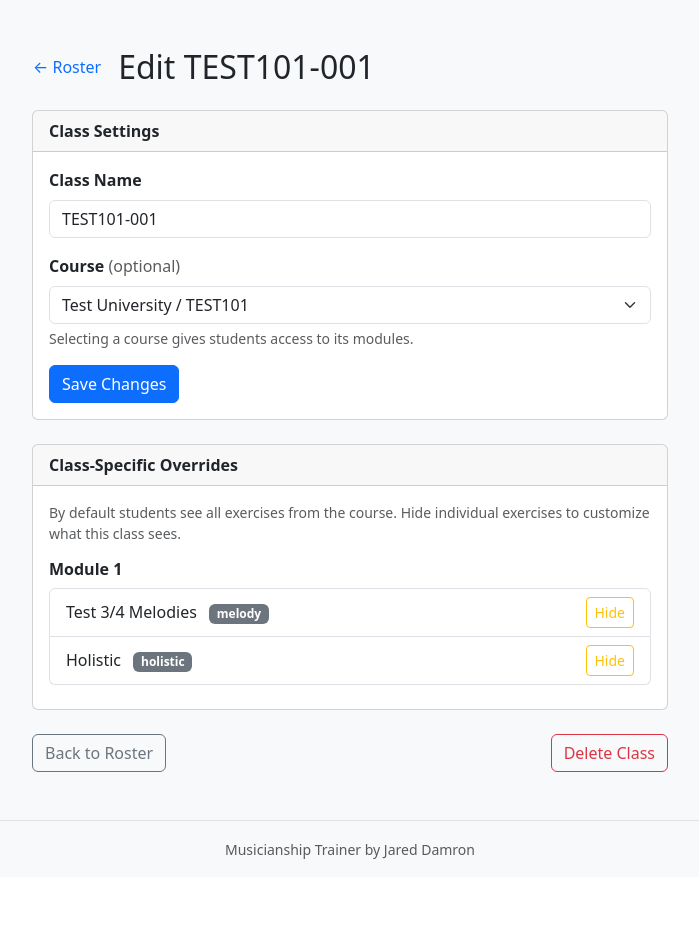
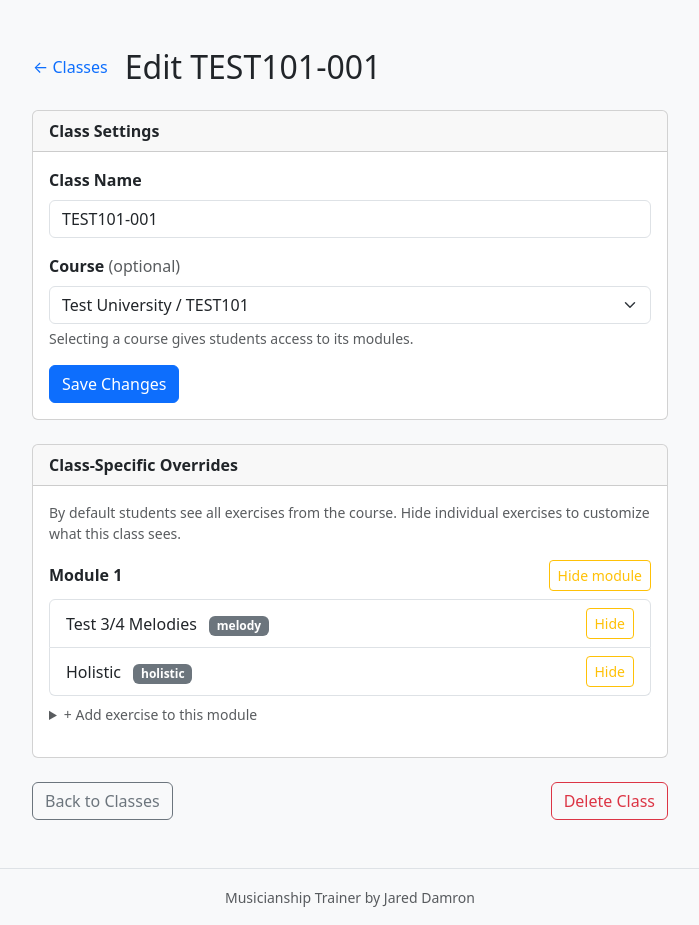
Before and after one commit to FakeBees/Musicianship-Website, a Flask app: page /teacher/class/3/edit in a window 1280 px wide. Shown: the part 56-981 px from the top of the page, without its empty margins (290-989 px from the left). Before the commit the page ends 915 px from the top, so only its background shows below. Run offline with Flask 3, Linux system fonts and the light colour scheme; a user stored in the database is signed in.

Commit message:
feat: teacher edit class — fix back buttons, hide/restore modules, add exercises

```diff
--- a/app.py
+++ b/app.py
@@ -2295,6 +2295,65 @@ def teacher_delete_override(class_id, cme_id):
     return redirect(url_for('teacher_edit_class', class_id=class_id))
 
 
+@app.route('/teacher/classes/<int:class_id>/modules/<int:module_id>/hide', methods=['POST'])
+@login_required
+@role_required('admin_teacher', 'admin')
+def teacher_hide_module(class_id, module_id):
+    klass = Class.query.get_or_404(class_id)
+    module = Module.query.get_or_404(module_id)
+    for ex in module.exercises:
+        exists = ClassModuleExercise.query.filter_by(
+            class_id=class_id, module_exercise_id=ex.id, action='hide'
+        ).first()
+        if not exists:
+            db.session.add(ClassModuleExercise(
+                class_id=class_id,
+                module_id=module_id,
+                module_exercise_id=ex.id,
+                action='hide'
+            ))
+    db.session.commit()
+    flash(f'Module "{module.name}" hidden for this class.', 'success')
+    return redirect(url_for('teacher_edit_class', class_id=class_id))
+
+
+@app.route('/teacher/classes/<int:class_id>/modules/<int:module_id>/restore', methods=['POST'])
+@login_required
+@role_required('admin_teacher', 'admin')
+def teacher_restore_module(class_id, module_id):
+    ClassModuleExercise.query.filter_by(
+        class_id=class_id, module_id=module_id, action='hide'
+    ).delete()
+    db.session.commit()
+    flash('Module restored.', 'success')
+    return redirect(url_for('teacher_edit_class', class_id=class_id))
+
+
+@app.route('/teacher/classes/<int:class_id>/module_exercises/add', methods=['POST'])
+@login_required
+@role_required('admin_teacher', 'admin')
+def teacher_add_module_exercise(class_id):
+    module_id = request.form.get('module_id', type=int)
+    exercise_type = request.form.get('exercise_type', '').strip()
+    exercise_id = request.form.get('exercise_id', type=int)
+    name = request.form.get('name', '').strip()
+    order = request.form.get('order', type=int) or 0
+    if not all([module_id, exercise_type, exercise_id]):
+        flash('All fields required.', 'danger')
+        return redirect(url_for('teacher_edit_class', class_id=class_id))
+    me = ModuleExercise(
+        module_id=module_id,
+        exercise_type=exercise_type,
+        exercise_id=exercise_id,
+        name=name or exercise_type,
+        order=order,
+    )
+    db.session.add(me)
+    db.session.commit()
+    flash(f'Exercise "{me.name}" added to module.', 'success')
+    return redirect(url_for('teacher_edit_class', class_id=class_id))
+
+
 @app.route('/teacher/join', methods=['POST'])
 @login_required
 def join_class():
--- a/templates/teacher/edit_class.html
+++ b/templates/teacher/edit_class.html
@@ -3,7 +3,7 @@
 {% block content %}
 <div class="container py-4" style="max-width:660px">
   <div class="d-flex align-items-center gap-3 mb-4">
-    <a href="{{ url_for('teacher_class_detail', class_id=cls.id) }}" class="btn btn-link p-0 text-decoration-none">← Roster</a>
+    <a href="{{ url_for('teacher_dashboard') }}" class="btn btn-link p-0 text-decoration-none">← Classes</a>
     <h2 class="mb-0">Edit {{ cls.name }}</h2>
   </div>
 
@@ -48,7 +48,19 @@
       {% else %}
         <p class="text-muted small mb-3">By default students see all exercises from the course. Hide individual exercises to customize what this class sees.</p>
         {% for item in modules_with_exercises %}
-        <h6 class="fw-semibold mt-3 mb-2">{{ item.module.name }}</h6>
+        <div class="d-flex align-items-center justify-content-between mt-3 mb-2">
+          <h6 class="fw-semibold mb-0">{{ item.module.name }}</h6>
+          {% set all_hidden = item.exercises | length > 0 and item.exercises | selectattr('id', 'in', hidden_ids) | list | length == item.exercises | length %}
+          {% if all_hidden %}
+          <form method="post" action="{{ url_for('teacher_restore_module', class_id=cls.id, module_id=item.module.id) }}">
+            <button class="btn btn-sm btn-outline-success">Restore module</button>
+          </form>
+          {% else %}
+          <form method="post" action="{{ url_for('teacher_hide_module', class_id=cls.id, module_id=item.module.id) }}">
+            <button class="btn btn-sm btn-outline-warning">Hide module</button>
+          </form>
+          {% endif %}
+        </div>
         {% if item.exercises %}
         <ul class="list-group mb-2">
           {% for ex in item.exercises %}
@@ -83,13 +95,39 @@
         {% else %}
         <p class="text-muted small">No exercises in this module.</p>
         {% endif %}
+        <details class="mt-2 mb-3">
+          <summary class="text-muted small" style="cursor:pointer">+ Add exercise to this module</summary>
+          <form method="post" action="{{ url_for('teacher_add_module_exercise', class_id=cls.id) }}" class="mt-2 p-3 border rounded bg-light">
+            <input type="hidden" name="module_id" value="{{ item.module.id }}">
+            <div class="row g-2">
+              <div class="col-md-3">
+                <select name="exercise_type" class="form-select form-select-sm" required>
+                  <option value="">Type</option>
+                  <option value="melody">Melody</option>
+                  <option value="rhythm">Rhythm</option>
+                  <option value="harmonic">Harmonic</option>
+                  <option value="holistic">Holistic</option>
+                </select>
+              </div>
+              <div class="col-md-3">
+                <input type="number" name="exercise_id" class="form-control form-control-sm" placeholder="Exercise ID" required>
+              </div>
+              <div class="col-md-4">
+                <input type="text" name="name" class="form-control form-control-sm" placeholder="Display name (optional)">
+              </div>
+              <div class="col-md-2">
+                <button type="submit" class="btn btn-sm btn-primary w-100">Add</button>
+              </div>
+            </div>
+          </form>
+        </details>
         {% endfor %}
       {% endif %}
     </div>
   </div>
 
   <div class="d-flex gap-2">
-    <a href="{{ url_for('teacher_class_detail', class_id=cls.id) }}" class="btn btn-outline-secondary">Back to Roster</a>
+    <a href="{{ url_for('teacher_dashboard') }}" class="btn btn-outline-secondary">Back to Classes</a>
     <a href="{{ url_for('teacher_delete_class', class_id=cls.id) }}" class="btn btn-outline-danger ms-auto">Delete Class</a>
   </div>
 </div>
```
